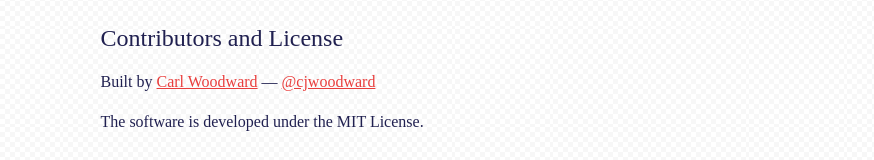
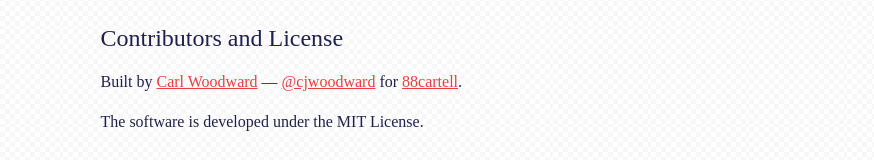
Before and after one commit to yang/rel, a plain HTML site: page index.html in a window 1280 px wide. Shown: the part 855-1015 px from the top of the page, without its empty margins (233-1107 px from the left). Drawn offline with Linux system fonts and the light colour scheme.

Commit message:
Fixed up spacing

```diff
--- a/index.html
+++ b/index.html
@@ -38,7 +38,7 @@ users.toSql()</code></pre>
 
         <h2>Contributors and License</h2>
 
-        <p>Built by <a href="https://github.com/cjwoodward">Carl Woodward</a> &mdash; <a href="http://twitter.com/cjwoodward">@cjwoodward</a></p>
+        <p>Built by <a href="https://github.com/cjwoodward">Carl Woodward</a> &mdash; <a href="http://twitter.com/cjwoodward">@cjwoodward</a> for <a href="http://88cartell.com">88cartell</a>.</p>
         <p>The software is developed under the MIT License.</p>
 
         <p class="footnote">For more examples and details look at <a href="https://github.com/cjwoodward/rel">the Github page</a>.</p>
```
